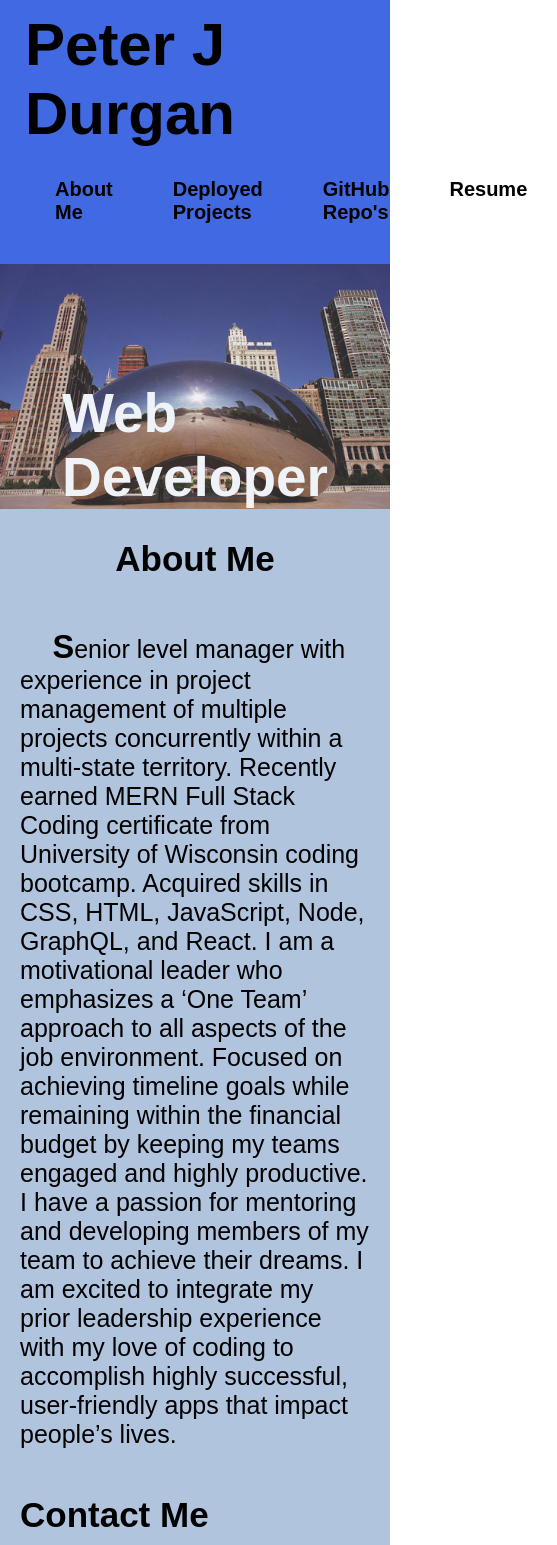
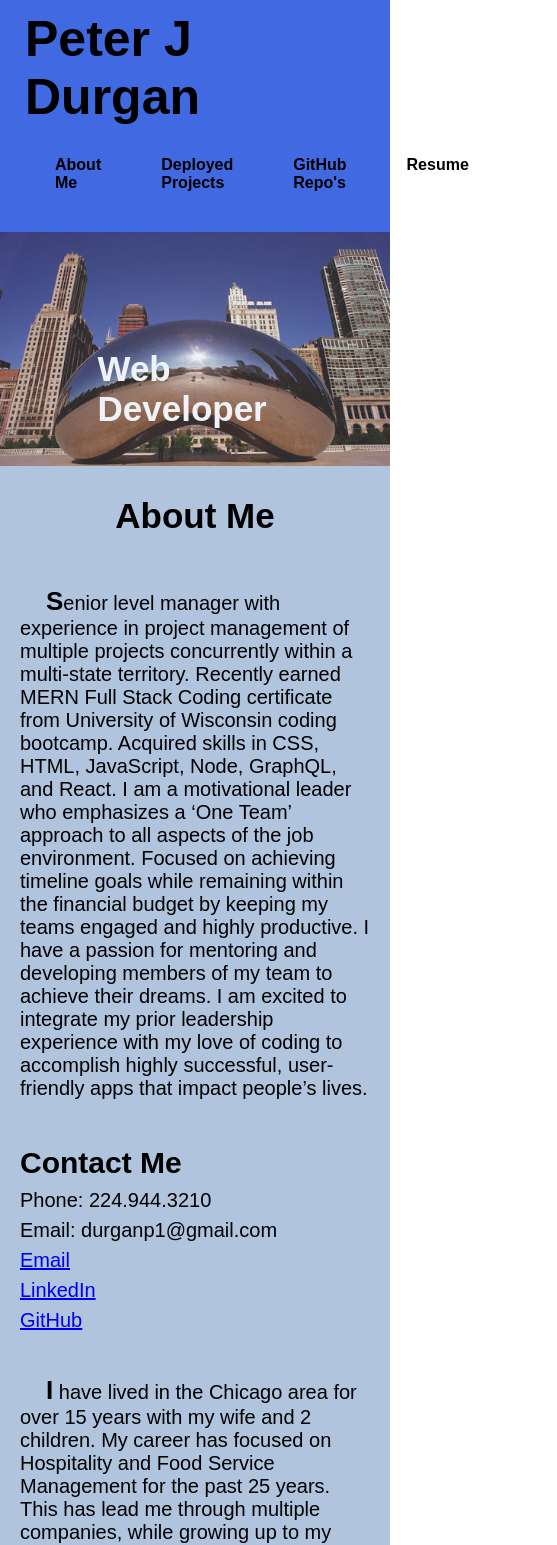
Before and after one commit to durganp1/pd-portfolio, a React (Create React App) app: page / in a window 390 px wide. Shown: the top 1545 px of the page, 557 px wide, since content can reach past the window. Built offline with nearby package versions, Linux system fonts and the light colour scheme.

Commit message:
made responsive

```diff
--- a/src/components/Resume/index.js
+++ b/src/components/Resume/index.js
@@ -7,7 +7,7 @@ function Resume() {
     const [experience] = useState ([
         {
             company: 'Flik – Compass Group',
-            dates: 'August 2018 – Feb 2020',
+            dates: 'Aug 2018 – Feb 2020',
             title: 'District Manager',
             description: `Oversight of 7 Accounts, 28 Managers & $17.5 Million in Revenue
                             Responsibilities include Project Management, Forecasting,
@@ -18,7 +18,7 @@ function Resume() {
         },
         {
             company: 'Sodexo',
-            dates: 'January 2017 – August 2018',
+            dates: 'Jan 2017 – Aug 2018',
             title: 'General Manager',
             description: `Direct Oversight of A J Gallagher Corporate Headquarters. Direct
                             reports of 2 Managers, 3 Supervisors and 19 staff. Responsibilities
@@ -29,7 +29,7 @@ function Resume() {
         },
         {
             company: 'ARAMARK',
-            dates: 'August 2007 – December 2016',
+            dates: 'Aug 2007 – Dec 2016',
             title: 'Multi-Site General Manager',
             description: `Direct Oversight of SHC Corporate Headquarters in Hoffman Estates
                             plus 3 operations in Rockford. Direct reports of 5 Managers,
@@ -42,7 +42,7 @@ function Resume() {
         },
         {
             company: 'The Cheesecake Factory Incorporated',
-            dates: 'November 1999 – August 2007',
+            dates: 'Nov 1999 – Aug 2007',
             title: 'Senior Manager',
             description: `Redondo Beach, California; Beverly Hills, California; Mission Viejo, California;
                             Lincolnshire, Illinois. Direct reports of 2 Managers and 100 staff.
@@ -52,19 +52,19 @@ function Resume() {
         },
         {
             company: 'United Lending Group – Irvine, California',
-            dates: 'February 1998 – August 1999',
+            dates: 'Feb 1998 – Aug 1999',
             title: 'Home Mortgage Loan Officer',
             description: `Responsible for Sales and Processing of Home Loans for nationwide client base.`
         },
         {
             company: 'Twin Palms Restaurant – Newport Beach, California',
-            dates: 'Nov. 1995 – February 1998',
+            dates: 'Nov. 1995 – Feb 1998',
             title: 'Lead Bartender',
             description: `Responsible for Inventory Control & Guest Service`
         },
         {
             company: 'Ritz-Carlton Hotel Company – Dana Point, California',
-            dates: 'Sept. 1991 – October 1995',
+            dates: 'Sept 1991 – Oct 1995',
             title: 'Assistant Manager of the Terrace Restaurant',
             description: `Responsibilities included Guest Relations, Training and Supervision of all
                             staff, Quality Assurance, Facilities Maintenance, Purchasing, Inventory,
@@ -72,14 +72,14 @@ function Resume() {
         },
         {
             company: 'United States Department of State',
-            dates: 'January 1991 – August 1991',
+            dates: 'Jan 1991 – Aug 1991',
             title: 'Special Operations Unit',
             description: `Responsible for security of Main State building and all annexes. Diplomatic
             Security for Foreign Dignitaries.`
         },
         {
             company: 'United States Marine Corps',
-            dates: 'October 1986 - October 1990',
+            dates: 'Oct 1986 - Oct 1990',
             title: 'Presidential Security – Marine One',
             description: `Security for Presidential Helicopter Squadron One.  Extensive Travel in country
                             and abroad with White House Detail.  Responsible for security of all aircraft,
--- a/src/index.css
+++ b/src/index.css
@@ -65,10 +65,11 @@ body {
 .about-photo-div {
   background-image: url('./assets/img/theBean.jpg');
   background-size: cover;
-  background-position: cover;
-  background-attachment: fixed;
+  background-position: 80%;
   display: flex;
   justify-content: center;
+  flex-wrap: wrap;
+  align-items: center;
   min-height: 60vw;
   opacity: .8;
 }
@@ -207,12 +208,16 @@ strong {
 
 .company-name {
   display: inline-block;
-  width: 60%;
+  width: 65%;
 }
 
 .job-title {
   font-size: 20px;
   font-weight: bold;
+}
+
+.job-dates {
+  margin-left: 25px;
 }
 
 .job {
@@ -245,3 +250,78 @@ strong {
 .footer-icons a {
   padding: 0 30px;
 }
+
+@media screen and (max-width: 1000px) {
+  .project-text {
+    width: 55%;
+  }
+
+  .job-dates {
+    font-size: 25px;
+  }
+}
+
+@media screen and (max-width: 830px) {
+  .about-photo-title {
+    font-size: 45px;
+  }
+
+  .project-text {
+    width: 45%;
+  }
+
+  .job-dates {
+    font-size: 15px;
+  }
+
+  .company-name {
+    font-size: 20px;
+  }
+}
+
+@media screen and (max-width: 670px) {
+  .header {
+    font-size: 25px;
+  }
+
+  .nav-li {
+    font-size: 16px;
+  }
+
+  .about-text {
+    font-size: 20px;
+  }
+
+  .contactTitle {
+    font-size: 30px;
+  }
+
+  .contact-div {
+    font-size: 20px;
+  }
+
+  .about-photo-title {
+    font-size: 35px;
+  }
+
+  .project-container {
+    flex-wrap: wrap;
+    margin-bottom: 60px;
+  }
+
+  .project-text {
+    width: 100%;
+    text-align: center;
+    margin-bottom: 20px;
+  }
+
+  .background-container {
+    width: 100%;
+    padding-left: 0px;
+  }
+
+  .project-background {
+    margin: auto;
+  }
+
+}
```
